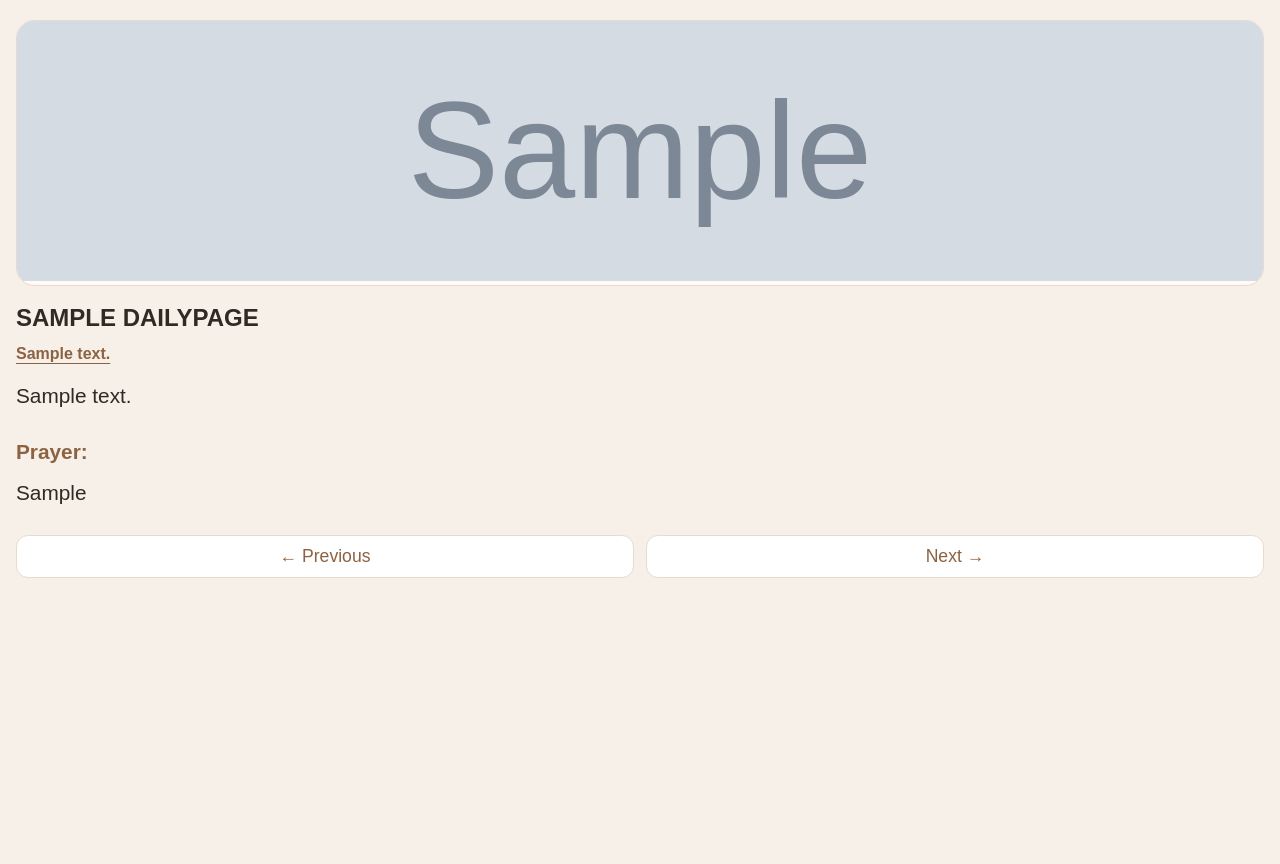
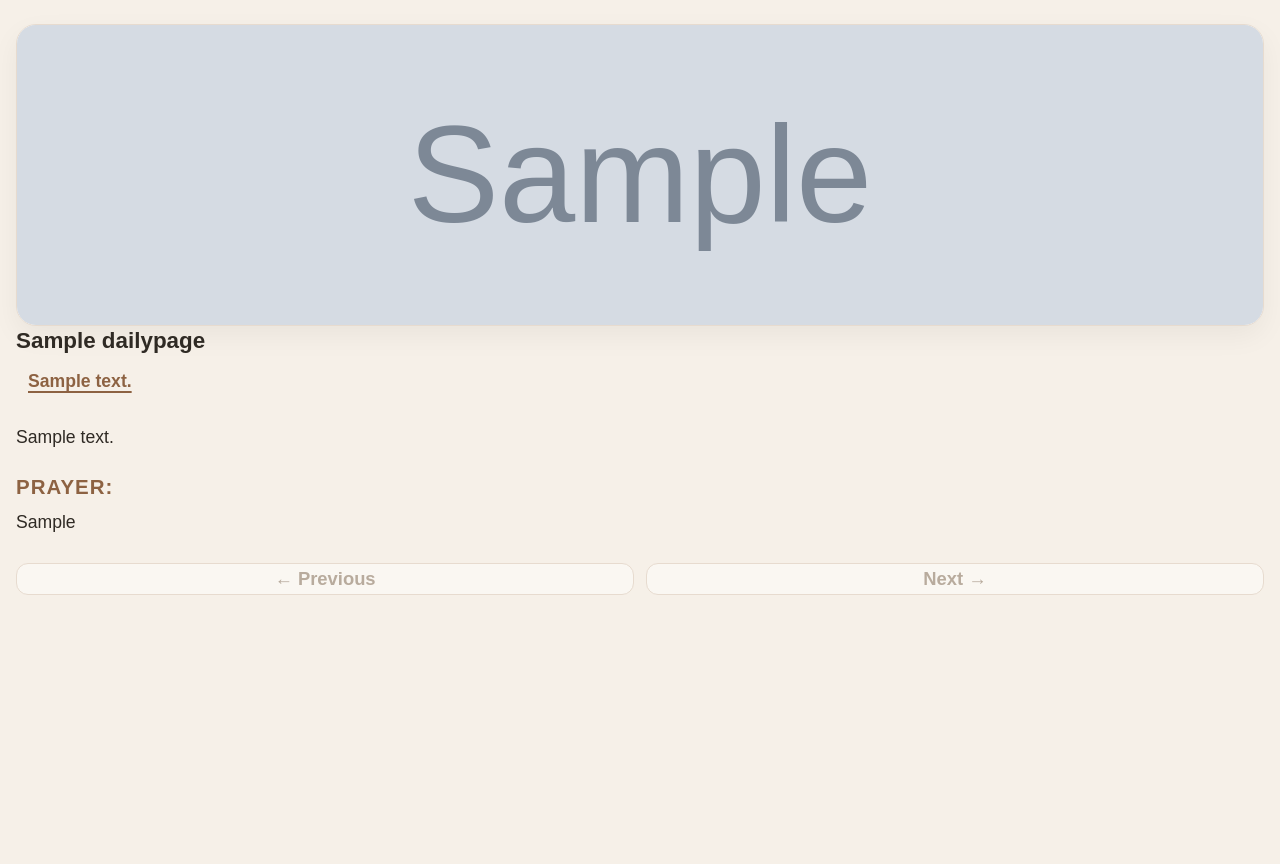
Before and after one commit to johnchen008/devotional2026, a Django app: page / in a window 1280 px wide. Before the commit the page ends 578 px from the top, so only its background shows below. Run offline with Django 4.2, Linux system fonts and the light colour scheme; tables that the repository leaves empty hold one stand-in row (values such as "Sample post"); grey boxes marked "Sample" are stand-in pictures.

Commit message:
update template

```diff
--- a/static/css/site.css
+++ b/static/css/site.css
@@ -5,129 +5,193 @@
     --muted: #7c6f60;
     --border: #e7dbcf;
     --accent: #8d6242;
+    --shadow: 0 10px 28px rgba(0, 0, 0, 0.05);
+}
+
+
+
+body {
+    margin: 0;
+    padding: 0 16px;   /* 👈 THIS replaces container */
 }
 
 
 body {
     margin: 0;
-    padding: 0 16px;
-    font-family: Arial, serif;
+    font-family: Arial, "Arial", serif;
     background: var(--bg);
     color: var(--text);
 }
 
 .site-wrap {
-    padding: 20px 0 30px;
+    min-height: 100vh;
+    padding: 24px 0 40px;
 }
 
-/* ===== Banner ===== */
+
+
 .hero-wrap {
     overflow: hidden;
-    border-radius: 18px;
+    border-radius: 20px;
     border: 1px solid var(--border);
     background: var(--card);
+    box-shadow: var(--shadow);
 }
 
 .hero-image {
     width: 100%;
-    max-height: 260px;
+    max-height: 300px;
+    display: block;
     object-fit: cover;
+    background: #eee;
 }
 
 
-.page-title {
-    text-transform: uppercase;
-    font-size: 1.5rem;
-    font-weight: 700;
-    line-height: 1.3;
-    margin-bottom: 12px;
+
+.page-date {
+    color: var(--muted);
+    font-size: 0.97rem;
+    margin-bottom: 6px;
 }
 
+
+.page-wrapper {
+    border: none;
+    background: none;
+}
+
+.page-title {
+    margin: 0 0 16px;
+    line-height: 1.3;
+    font-size: 1.4rem;
+}
 
 .section-label {
     margin-top: 24px;
     margin-bottom: 10px;
-    font-size: 1.3rem;
+    font-size: 1.28rem;
     color: var(--accent);
+    text-transform: uppercase;
+    letter-spacing: 0.05em;
     font-weight: 700;
 }
 
+.reading-links a {
+    font-weight: bold;
+}
+
+.reading-links a {
+    color: var(--accent);
+    text-decoration: underline;
+    text-underline-offset: 4px;
+    text-decoration-thickness: 1.5px;
+}
 
 .reading-links {
     display: flex;
     flex-wrap: wrap;
     gap: 10px;
-    margin-bottom: 14px;
+    margin-bottom: 6px;
 }
 
 .reading-links a {
-    font-weight: bold;
-    color: var(--accent);
-    text-decoration: underline;
-    text-underline-offset: 4px;
-}
 
-
-.body-text {
-    font-size: 1.3rem;
-    line-height: 1.8;
-
-    text-align: left;
+    padding: 0px 12px;
+    font-size: 1.1rem;
 
 }
 
+.reading-links a:hover {
+    text-decoration: underline;
+
+
+}
+
+.body-text {
+    width: 100%;
+    font-size: 1.1rem;
+    line-height: 1.5;
+    word-break: break-word;
+    overflow-wrap: break-word;
+}
+
 .body-text p {
-    margin: 0 0 1.2em 0;
+    margin: 2rem 2rem 1em 0;
 }
 
 
 .prayer-text {
-    font-size: 1.3rem;
-    line-height: 1.8;
+    font-size: 1.1rem;
+    line-height: 1.5;
 }
 
+
+
 .prayer-text p {
-    margin: 0 0 1em 0;
+    margin: 0 0 0.55em 0;
 }
 
+.body-text p:last-child,{
+    margin-bottom: 4;
+}
+
+.prayer-text p:last-child {
+    margin-bottom: 0;
+}
 
 .nav-links {
     display: flex;
     gap: 12px;
-    margin-top: 24px;
-}
-
-.nav-btn {
-    flex: 1;
-    text-align: center;
-    padding: 10px 0;
-    font-size: 1.1rem;
-    border-radius: 12px;
-    border: 1px solid var(--border);
-    background: #fff;
-    color: var(--accent);
-    text-decoration: none;
+    margin-top: 28px;
 }
 
 
-@media (min-width: 768px) {
-    .body-text {
-        text-align: justify;
-        text-align-last: left;
-    }
+.nav-btn {
+    font-weight: bold;
+    font-size: 1.15rem;
+    flex: 1;
+    text-align: center;
+    text-decoration: none;
+    padding: 4px 1px;
+
+    border-radius: 12px;
+    border: 1px solid var(--border);
+    display: inline-block;
+    background: #fff;
+    color: var(--accent);
 }
 
+.nav-btn.disabled {
+    color: #b8ab9d;
+    background: #faf7f2;
+    pointer-events: none;
+}
 
-@media (max-width: 600px) {
+.empty-state {
+    color: var(--muted);
+    font-size: 1.05rem;
+}
+
+@media (max-width: 768px) {
+    .site-wrap {
+        padding-top: 14px;
+    }
+
+    .container {
+        width: min(100%, calc(100% - 16px));
+    }
+
+    .content-card {
+        padding: 22px 16px;
+    }
 
     .page-title {
-        font-size: 1.6rem;
+        font-size: 1.85rem;
     }
 
     .body-text,
     .prayer-text {
-        font-size: 1.15rem;
-        line-height: 1.8;
+        font-size: 1.85rem;
     }
 
     .nav-links {
```
